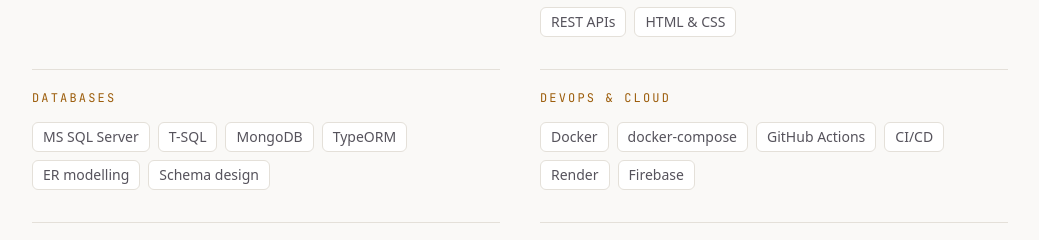
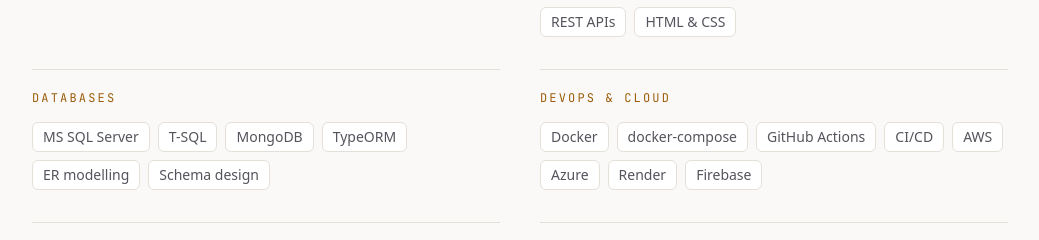
Before and after one commit to Jashanpreet23/portfolio, a Next.js app: page / in a window 1280 px wide. Shown: the part 4632-4872 px from the top of the page, without its empty margins (120-1159 px from the left). Built offline with nearby package versions, Linux system fonts and the light colour scheme.

Commit message:
Add AWS and Azure to skills, update resume PDF

```diff
--- a/src/content/profile.ts
+++ b/src/content/profile.ts
@@ -168,6 +168,8 @@
         "docker-compose",
         "GitHub Actions",
         "CI/CD",
+        "AWS",
+        "Azure",
         "Render",
         "Firebase",
       ],
```
Also changed, not shown: 1 other file (tests, documents, lock files or other folders).
